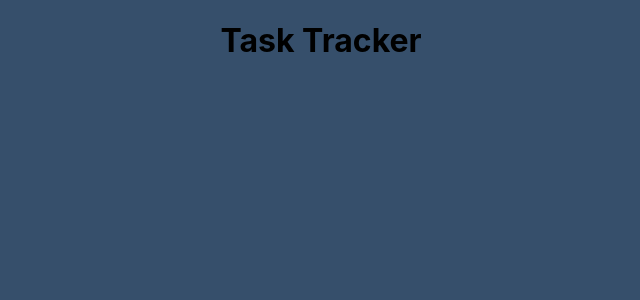
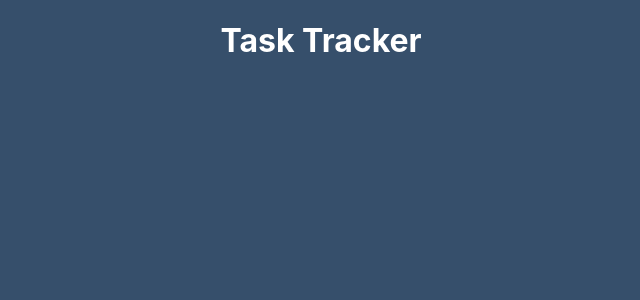
Before and after one commit to IvanKolominskiy/task-tracker, a React (Vite) app: page / in a window 1280 px wide. Shown: the top 300 px of the page, without its empty margins (319-959 px from the left). Built offline with nearby package versions, Linux system fonts and the light colour scheme.

Commit message:
Title color has been changed

```diff
--- a/src/index.css
+++ b/src/index.css
@@ -0,0 +1,3 @@
+h1 {
+  color: #fff;
+}
```
